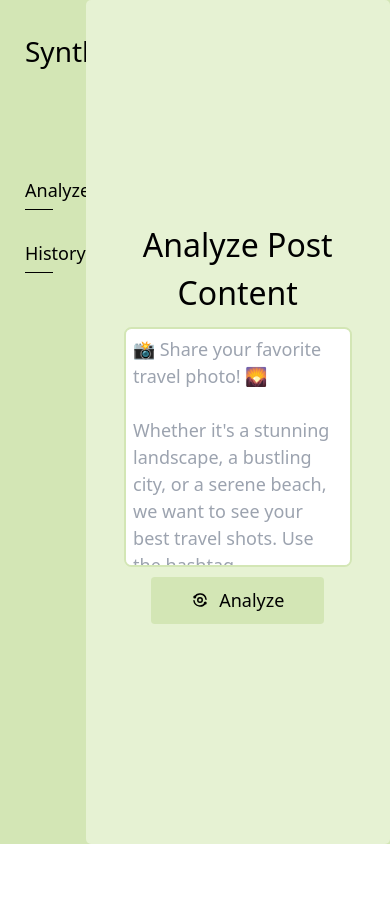
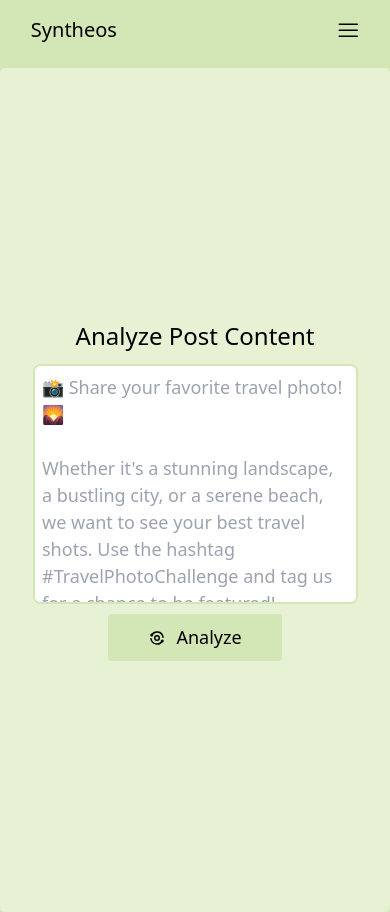
Before and after one commit to Orisabiyi/syntheos, a React (Vite) app: page /dashboard/analyzer in a window 390 px wide. Before the commit the page ends 844 px from the top, so only its background shows below. Built offline with nearby package versions, Linux system fonts and the light colour scheme.

Commit message:
feat: adds the responsive view for all pages

```diff
--- a/src/index.css
+++ b/src/index.css
@@ -5,7 +5,8 @@
 @tailwind utilities;
 
 html {
-  font-size: 62.5%; /* 1rem = 10px */
+  font-size: 62.5%;
+  /* 1rem = 10px */
 }
 
 .generated-content {
@@ -18,12 +19,19 @@ html {
   font-weight: 700;
 }
 
-.generated-content > h2 {
+.generated-content>h2 {
   font-size: 18px;
   font-weight: 500;
 }
 
-.generated-content > ul {
+@media screen and (min-width: 600px) {
+  .generated-content>h2 {
+    font-size: 14px;
+    font-weight: 500;
+  }
+}
+
+.generated-content>ul {
   font-weight: 500;
   padding: 2rem;
   display: flex;
@@ -31,7 +39,17 @@ html {
   gap: 0.5rem;
 }
 
-.generated-content > ul > li {
+@media screen and (max-width: 600px) {
+  .generated-content>ul {
+    font-weight: 500;
+    padding: 2rem;
+    display: flex;
+    flex-direction: column;
+    gap: 0.5rem;
+  }
+}
+
+.generated-content>ul>li {
   background-color: #d3e6b5;
   padding: 10px 10px;
   border-radius: 10px;
@@ -39,8 +57,7 @@ html {
   font-weight: 500;
 }
 
-.generated-content > p {
-  /* background-color: #d3e6b5; */
+.generated-content>p {
   padding: 4px;
   margin-right: 10px;
   border-radius: 10px;
--- a/src/pages/Analyze.jsx
+++ b/src/pages/Analyze.jsx
@@ -8,7 +8,7 @@ export default function Analyze() {
   };
   return (
     <div className="w-full min-h-screen py-2 px-2">
-      <div className="flex flex-row justify-center min-h-screen items-center gap-10">
+      <div className="flex flex-row justify-center min-h-screen items-center gap-10 max-lg:flex-col">
         <button className="h-32 bg-lemon-dark w-80 text-black rounded-xl text-20 relative border-2 border-lemon-dark">
           Select from X
           <div className="absolute inset-0 bg-white/[0.5] flex justify-center items-center font-semibold">
--- a/src/pages/Analyzer.jsx
+++ b/src/pages/Analyzer.jsx
@@ -88,16 +88,15 @@ export default function Analyzer() {
 
   return (
     <section
-      className={`min-h-screen flex flex-col items-center ${
-        messages ? "justify-start" : "justify-center"
-      }`}
+      className={`min-h-screen flex flex-col items-center ${messages ? "justify-start" : "justify-center"
+        }`}
     >
       {!messages && (
         <form
           className="relative flex flex-col justify-center items-center gap-4 w-full"
           onSubmit={handleAnalyze}
         >
-          <h3 className="font-medium text-32 text-center">
+          <h3 className="font-medium text-32 text-center max-lg:text-24">
             Analyze Post Content
           </h3>
 
@@ -109,7 +108,7 @@ export default function Analyzer() {
             placeholder={placeholder}
             value={userInput}
             onChange={handleChange}
-            className="h-96 w-3/4 mx-auto text-18 p-3 border-2 border-lemon-dark rounded-xl resize-none outline-none"
+            className="h-96 w-3/4 max-md:w-10/12 mx-auto text-18 p-3 border-2 border-lemon-dark rounded-xl resize-none outline-none"
           />
           <button
             className="bg-lemon-dark text-black text-18 font-medium rounded-md flex items-center justify-center gap-4 px-16 py-4"
@@ -121,7 +120,7 @@ export default function Analyzer() {
         </form>
       )}
       {messages && (
-        <div className="self-start flex flex-col items-center gap-5 w-11/12 py-10 mx-auto">
+        <div className="self-start flex flex-col items-center gap-10 w-11/12 py-10 mx-auto">
           <div className="w-60 h-60">
             <img src={chillguy} alt="" className="rounded-2xl" />
           </div>
@@ -131,7 +130,7 @@ export default function Analyzer() {
 
           {!isSave && (
             <button
-              className="bg-lemon-dark w-1/4 self-center py-4 px-8 rounded-xl text-18 font-medium"
+              className="bg-lemon-dark w-1/4 max-lg:w-1/2 self-center py-4 px-8 rounded-xl text-18 font-medium"
               onClick={handleSave}
             >
               {isLoading ? "Saving..." : "Save to history"}
--- a/src/pages/Dashboard.jsx
+++ b/src/pages/Dashboard.jsx
@@ -1,13 +1,47 @@
-import { Outlet, NavLink } from "react-router-dom";
+import { Outlet, NavLink, Link } from "react-router-dom";
+import { useState } from 'react'
+import { RxHamburgerMenu, RxCross1 } from "react-icons/rx"
 
 export default function Dashboard() {
+  const [isOpen, setIsOpen] = useState(false);
+
+  const handleOpen = () => {
+    setIsOpen(true)
+  }
+
+  const handleClose = () => {
+    setIsOpen(false)
+  }
+
   return (
     <main className="max-w-full mx-auto min-h-screen bg-lemon-default">
       <section className="w-full px-auto h-full">
-        <section className="bg-lemon-dark flex flex-row gap-3 h-full">
-          <div className="w-1/5 bg-lemon-dark flex flex-col py-12 px-10">
-            <h1 className="text-28">Syntheos</h1>
-            <nav className="text-18 h-full mt-40 gap-10 rounded-lg flex flex-col">
+        <section className="max-lg:relative bg-lemon-dark flex flex-row gap-3 h-full max-lg:flex-col">
+          <div className="w-1/5 max-lg:w-95 max-lg:mx-auto max-lg:h-20 max-lg:flex max-lg:flex-row max-lg:justify-between max-lg:items-center bg-lemon-dark flex flex-col py-12 px-10">
+            <Link to={"/"}>
+              <h1 className="text-28 max-lg:text-20">Syntheos</h1>
+            </Link>
+
+            <span className="lg:hidden">
+              {isOpen ? (<RxCross1 className="size-9" onClick={handleClose} />) : (<RxHamburgerMenu className="size-9" onClick={handleOpen} />)}
+            </span>
+
+            {isOpen && <nav className="text-18 h-full max-lg:mt-0 gap-10 max-lg:gap-1 rounded-lg flex flex-col max-lg:h-60 max-lg:top-28 max-lg:w-[400px] max-md:w-96 absolute max-lg:right-0 lg:hidden bg-lemon-dark max-lg:justify-center max-lg:items-center max-lg:rounded-xl lg-hidden">
+              <NavLink
+                to={"analyze"}
+                className="py-2"
+              >
+                Analyze
+              </NavLink>
+              <NavLink
+                to={"history"}
+                className="py-2"
+              >
+                History
+              </NavLink>
+            </nav>}
+
+            <nav className="text-18 h-full max-lg:h-10 mt-40 max-lg:mt-5 max-lg:w-full gap-10 max-lg:gap-1 rounded-lg flex flex-col max-lg:hidden">
               <NavLink
                 to={"analyze"}
                 className="py-2 border-b-[1.5px] border-b-black"
@@ -23,7 +57,7 @@ export default function Dashboard() {
             </nav>
           </div>
 
-          <div className="bg-lemon-default w-4/5 h-full rounded-lg">
+          <div className="bg-lemon-default w-4/5 max-lg:w-full h-full rounded-lg">
             <Outlet />
           </div>
         </section>
--- a/src/pages/History.jsx
+++ b/src/pages/History.jsx
@@ -29,15 +29,15 @@ export default function History() {
     <div className="min-h-screen w-full">
       {value.length <= 0 && !isLoading ? (
         <div className="h-screen w-full flex flex-col gap-10 justify-center items-center">
-          <div className="h-80 w-80">
+          <div className="h-80 w-80 max-md:w-60 max-md:h-60">
             <img src={chill} alt="" className="rounded-2xl" />
           </div>
-          <h1 className="text-20 font-medium text-center">
+          <h1 className="text-20 font-medium text-center max-lg:text-16">
             Just take a chill pill and analyze a post
           </h1>
           <Link
             to={"/dashboard/analyze"}
-            className="text-18 font-medium bg-lemon-dark p-5 rounded-2xl"
+            className="text-18 max-lg:text-16 font-medium bg-lemon-dark p-5 rounded-2xl"
           >
             Analyze a post
           </Link>
--- a/tailwind.config.js
+++ b/tailwind.config.js
@@ -23,6 +23,9 @@ export default {
           dark: "#d3e6b5",
         },
       },
+      width: {
+        95: "97%"
+      }
     },
   },
   plugins: [],
```
